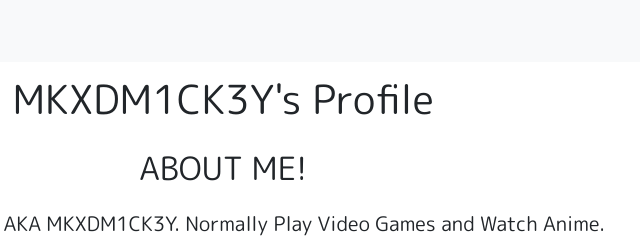
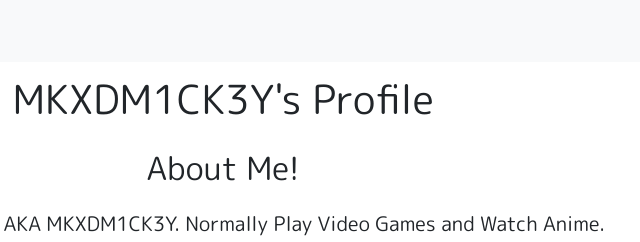
Before and after one commit to MKXDM1CK3Y/MKXDM1CK3Y.github.io, a website with bundled scripts: page index.html in a window 1280 px wide. Shown: the top 242 px of the page, 417-1057 px from the left. Built offline with nearby package versions, Linux system fonts and the light colour scheme.

Commit message:
about me! cap

```diff
--- a/index.html
+++ b/index.html
@@ -59,7 +59,7 @@
     </div>
 
     <div class="container" style="padding-top: 1%;">
-        <p class="text-center" style="font-size: 200%; font-family: 'M PLUS Rounded 1c'">ABOUT ME!</p>
+        <p class="text-center" style="font-size: 200%; font-family: 'M PLUS Rounded 1c'">About Me!</p>
         <p class="text-center" style="font-size: 125%; font-family: 'M PLUS Rounded 1c'">Hello! I'm Mickey. AKA
             MKXDM1CK3Y. Normally Play Video Games and Watch Anime.</p>
         <p class="text-center" style="font-size: 125%; font-family: 'M PLUS Rounded 1c'">If you enjoy my videos or live
```
Also changed, not shown: web/index.html (+1 -1 lines).
